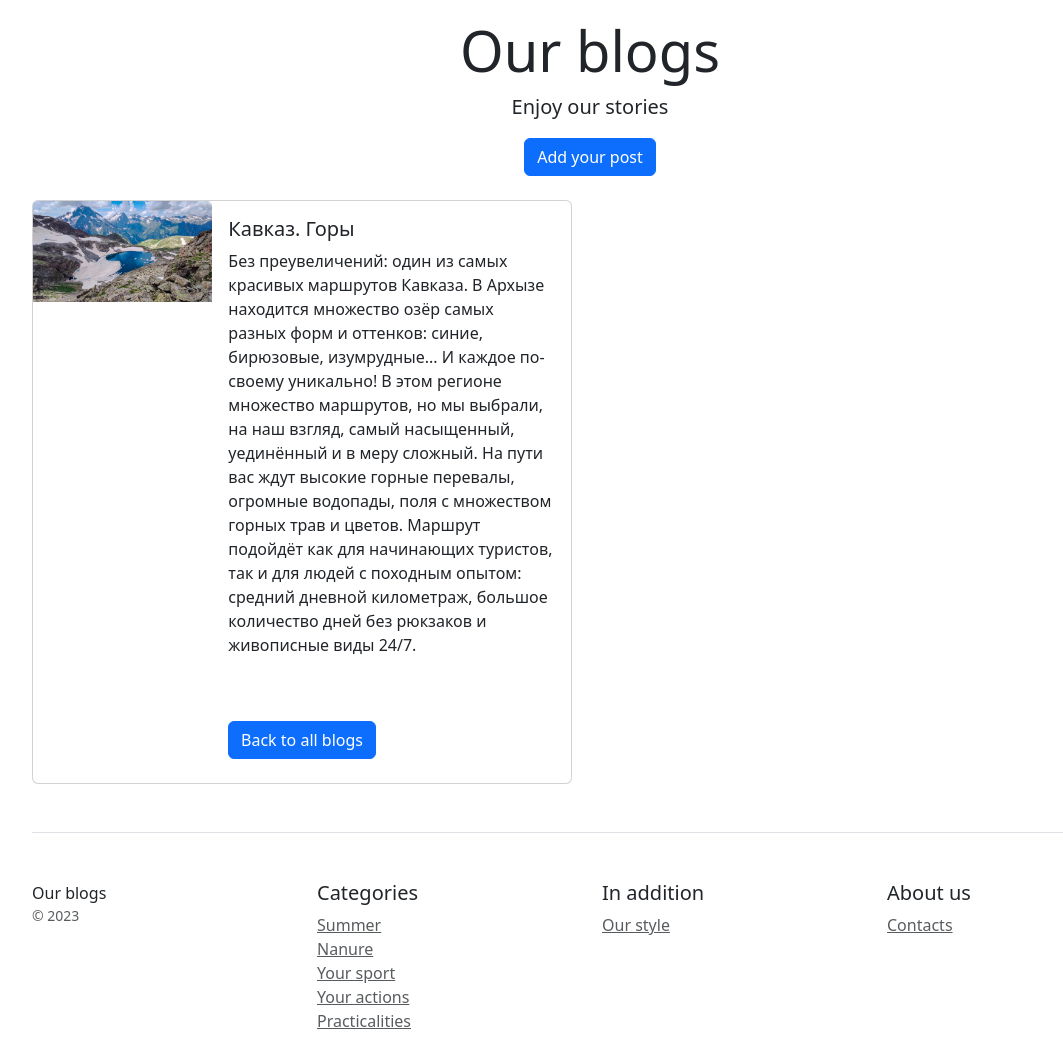
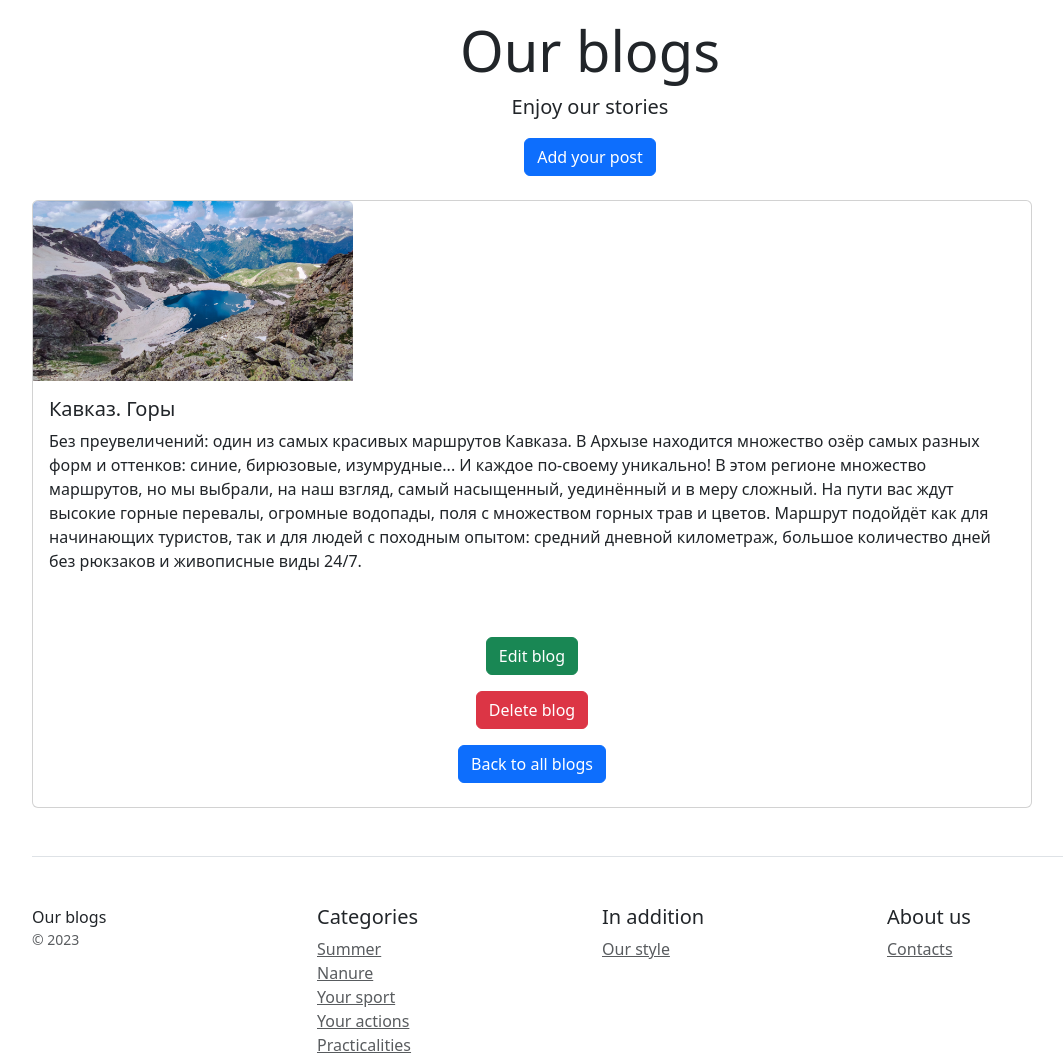
Before and after one commit to MihailBashkatov/home_work_24_24y, a Django app: page /blog/blog_detail/9/ in a window 1280 px wide. Shown: the part 135-1190 px from the top of the page, without its empty margins (50-1113 px from the left). Before the commit the page ends 1164 px from the top, so only its background shows below. Run offline with Django 5.2, Linux system fonts and the light colour scheme; data comes from the database, SQL or seed files in the repository; some libraries are stand-ins or nearby versions.

Commit message:
Changing blog_detail.html and blog_list.html

```diff
--- a/blog/templates/blog/blog_detail.html
+++ b/blog/templates/blog/blog_detail.html
@@ -1,21 +1,23 @@
 {% extends 'blog/base.html' %}
 {% load my_tags %}
-{% block title %}List of the blogs{% endblock %}
+{% block title %}Blog {{object.title}}{% endblock %}
 {% block content %}
 {% include 'blog/header.html' %}
 
-    <div class="card mb-3" style="max-width: 540px;">
-      <div class="row g-0">
-        <div class="col-md-4">
-          <img src="{{ object.picture | media_filter }}" class="card-img-top" alt="...">
+    <div class="card mb-3" style="max-width: 1000px;">
+      <div class="row">
+        <div class="col-12">
+          <img src="{{ object.picture | media_filter }}" class="card-img-top" alt="..." style="width: 20rem">
         </div>
-        <div class="col-md-8">
+        <div class="col-12 md-8">
           <div class="card-body">
             <h5 class="card-title">{{object.title}}</h5>
             <p class="card-text">{{ object.content }}</p>
           </div>
         </div>
         <div class="pricing-header px-3 py-3 pt-md-5 pb-md-4 mx-auto text-center">
+          <p><a class="btn btn-success" href="{% url 'blog:blog_update' blog.pk %}">Edit blog</a></p>
+          <p><a class="btn btn-danger" href="{% url 'blog:blog_delete' blog.pk %}">Delete blog</a></p>
           <a class="btn btn-primary" href="{% url 'blog:blog_list' %}" >Back to all blogs</a>
         </div>
       </div>
--- a/blog/templates/blog/blog_list.html
+++ b/blog/templates/blog/blog_list.html
@@ -8,14 +8,12 @@
     <div class="col-12">
         <div class="d-flex flex-wrap">
             {% for blog in object_list %}
-                <div class="card ms-4" style="width: 18rem">
+                <div class="card ms-4 mb-5" style="width: 25rem">
                 <img class="bd-placeholder-img rounded-circle" width="140" height="140" src="{{ blog.picture | media_filter }}" class="card-img-top" alt="..." role="img" aria-label="Placeholder" preserveAspectRatio="xMidYMid slice" focusable="false"><title>Placeholder</title><rect width="100%" height="100%" fill="var(--bs-secondary-color)"/></svg>
                     <div class="card-body mb-3">
                        <h2 class="fw-normal" class="card-title">{{blog.title}}</h2>
-                        <p class="card-text">{{blog.content|truncatechars:20}}</p>
+                        <p class="card-text">{{blog.content|truncatechars:100}}</p>
                         <p><a class="btn btn-secondary" href="{% url 'blog:blog_detail' blog.pk %}">More about</a></p>
-                        <p><a class="btn btn-success" href="{% url 'blog:blog_update' blog.pk %}">Edit blog</a></p>
-                        <p><a class="btn btn-danger" href="{% url 'blog:blog_delete' blog.pk %}">Delete blog</a></p>
                     </div>
                     <p class="lead">Amount of views:  {{blog.views_counter}}</p>
                 </div>
```
